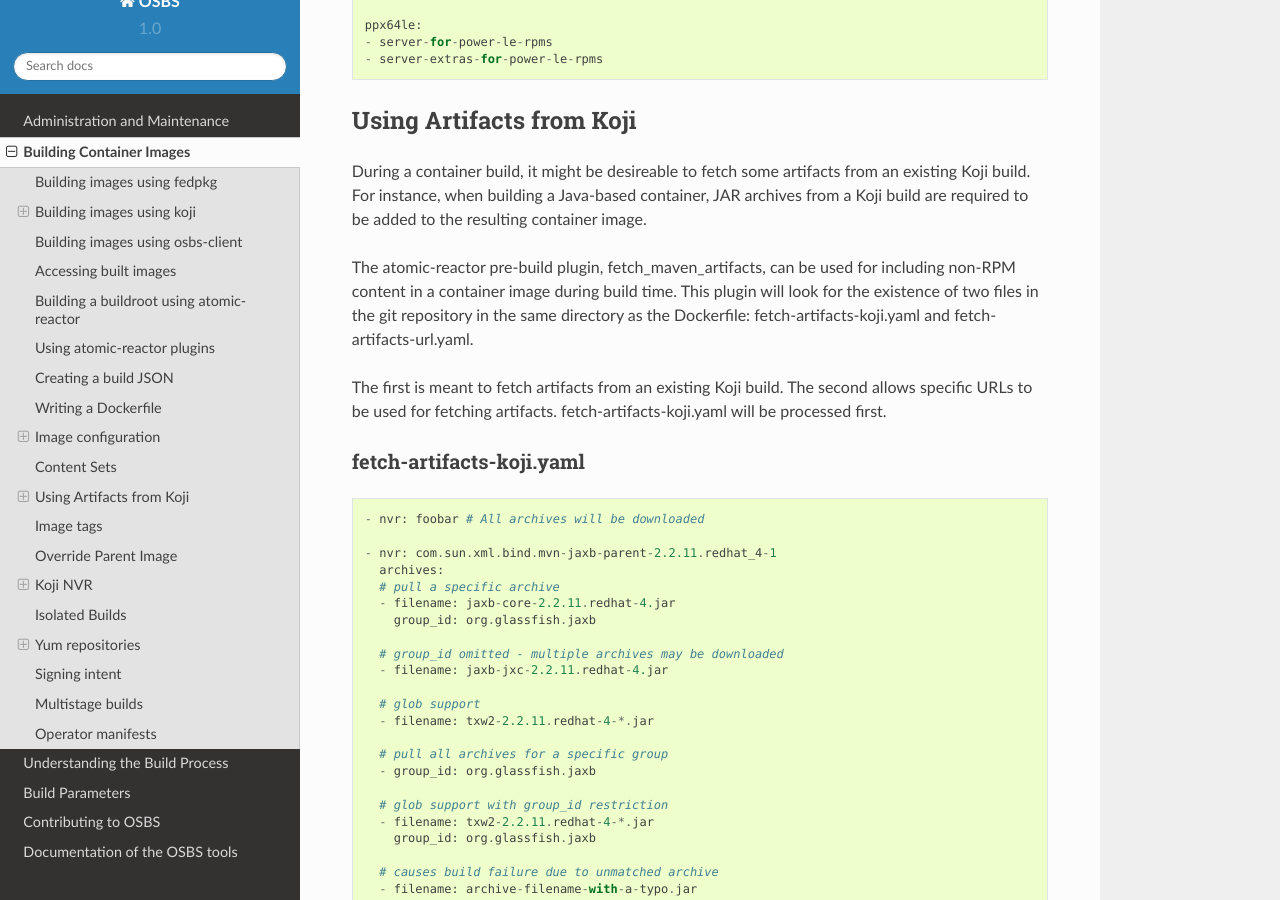
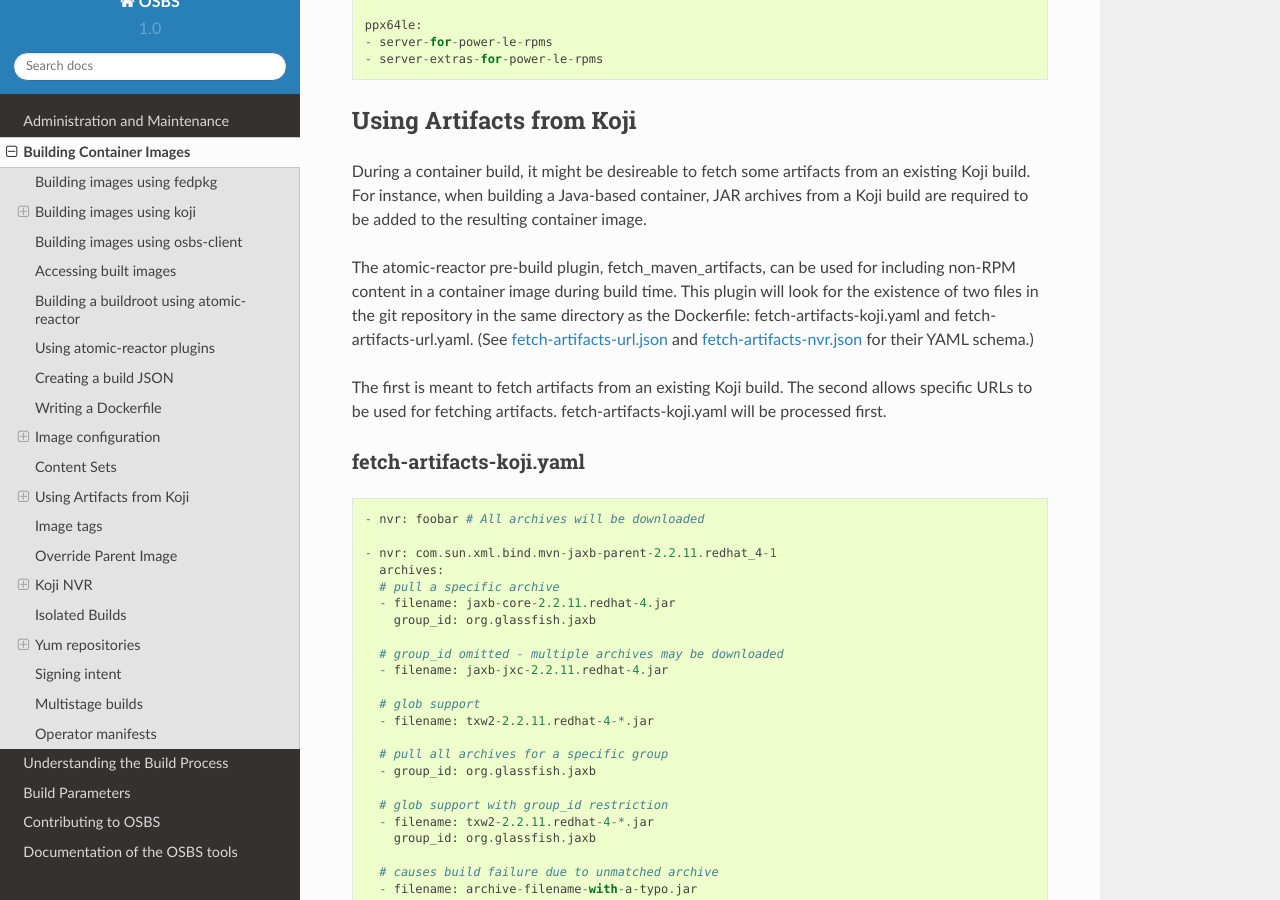
Before and after one commit to containerbuildsystem/osbs-docs, a Sphinx documentation site: the page built from docs/users.rst, in a window 1280 px wide and 900 px high, scrolled down 5927 px. Built offline with Sphinx 7.4.7 and the Read the Docs theme 2.0.0, drawn with Linux system fonts in a browser that asks for light colours.

Commit message:
fetch maven artifacts: link to YAML schema
as part of osbs-6424, update the docs to include a link to the YAML schema used by fetch maven artifacts.

```diff
--- a/docs/users.rst
+++ b/docs/users.rst
@@ -314,7 +314,11 @@
 for including non-RPM content in a container image during build time.
 This plugin will look for the existence of two files in the git repository
 in the same directory as the Dockerfile:
-fetch-artifacts-koji.yaml and fetch-artifacts-url.yaml.
+fetch-artifacts-koji.yaml and fetch-artifacts-url.yaml.  (See `fetch-artifacts-url.json`_ and `fetch-artifacts-nvr.json`_ for their YAML schema.)
+
+.. _`fetch-artifacts-url.json`: https://github.com/containerbuildsystem/atomic-reactor/blob/master/atomic_reactor/schemas/fetch-artifacts-url.json
+
+.. _`fetch-artifacts-nvr.json`: https://github.com/containerbuildsystem/atomic-reactor/blob/master/atomic_reactor/schemas/fetch-artifacts-nvr.json
 
 The first is meant to fetch artifacts from an existing Koji build.
 The second allows specific URLs to be used for fetching artifacts.
```
